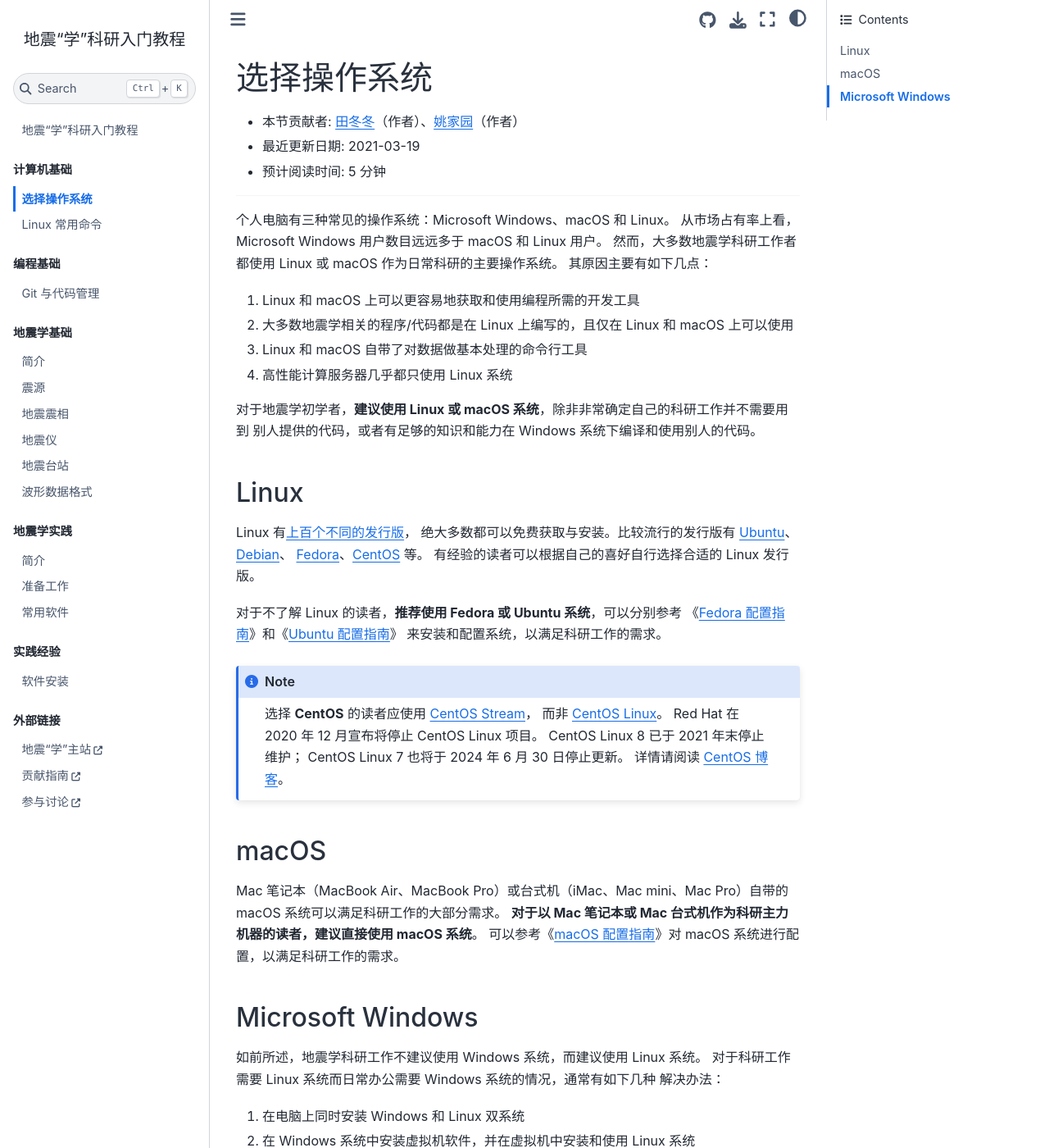
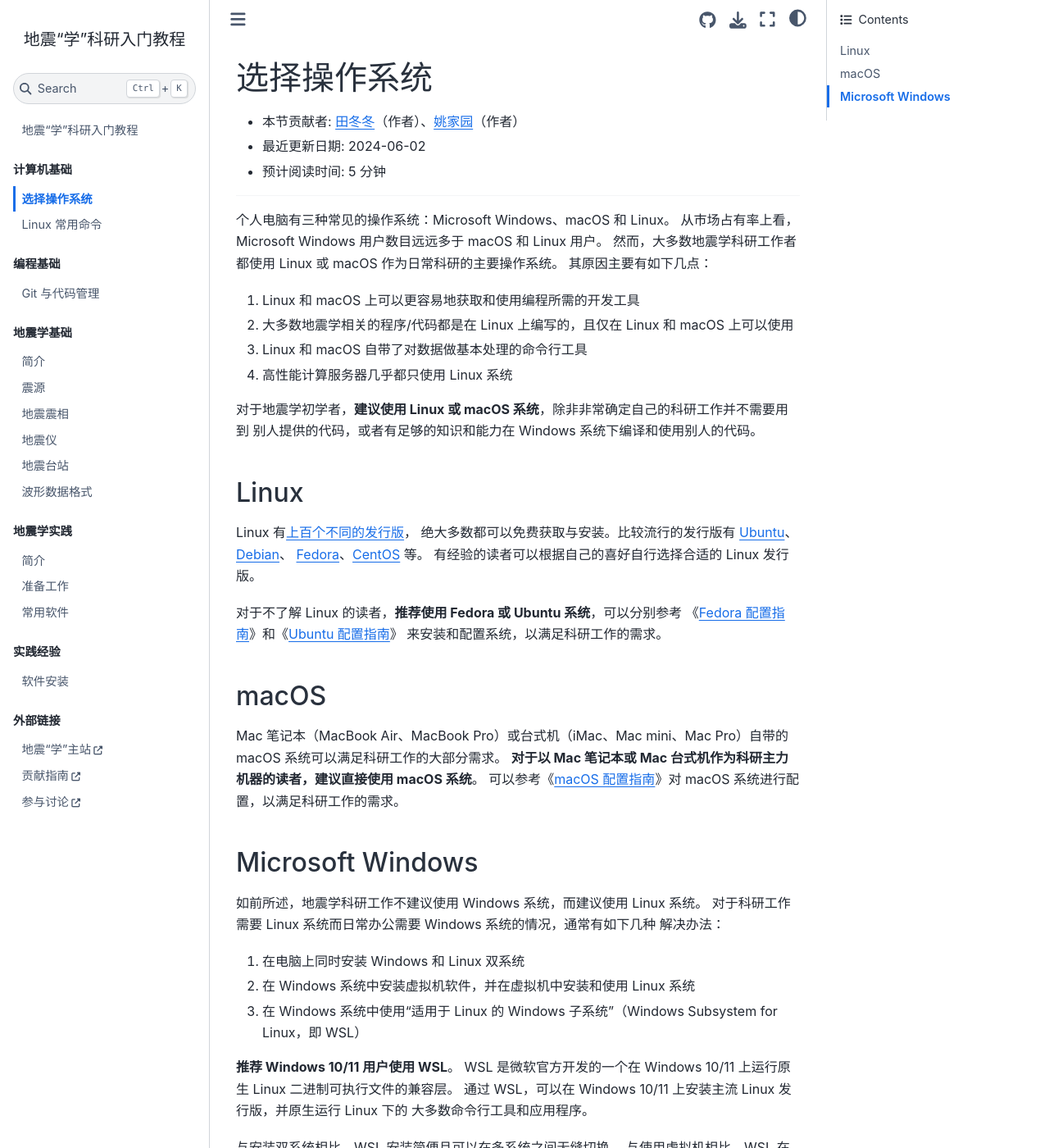
Before and after one commit to seismo-learn/seismology101, a Jupyter Book: the page built from source/computer/operating-system.md, in a window 1280 px wide and 1400 px high. Shown: the whole window at 82% size. Built offline with Jupyter Book 1.0.4 settings and Sphinx 7.4.7 and the Sphinx Book theme 1.1.4, drawn with Linux system fonts in a browser that asks for light colours; pages that are not in the unit, such as notebooks, are missing from menus.

Commit message:
Remove the note about CentOS Linux

```diff
--- a/source/computer/operating-system.md
+++ b/source/computer/operating-system.md
@@ -1,7 +1,7 @@
 # 选择操作系统
 
 - 本节贡献者: {{田冬冬}}（作者）、{{姚家园}}（作者）
-- 最近更新日期: 2021-03-19
+- 最近更新日期: 2024-06-02
 - 预计阅读时间: 5 分钟
 
 ----
@@ -31,15 +31,6 @@
 《{doc}`/computer/fedora-setup`》和《{doc}`/computer/ubuntu-setup`》
 来安装和配置系统，以满足科研工作的需求。
 
-:::{note}
-选择 **CentOS** 的读者应使用 [CentOS Stream](https://www.centos.org/centos-stream/)，
-而非 [CentOS Linux](https://www.centos.org/centos-linux/)。
-Red Hat 在 2020 年 12 月宣布将停止 CentOS Linux 项目。
-CentOS Linux 8 已于 2021 年末停止维护；
-CentOS Linux 7 也将于 2024 年 6 月 30 日停止更新。
-详情请阅读 [CentOS 博客](https://blog.centos.org/2020/12/future-is-centos-stream/)。
-:::
-
 ## macOS
 
 Mac 笔记本（MacBook Air、MacBook Pro）或台式机（iMac、Mac mini、Mac Pro）自带的
```
